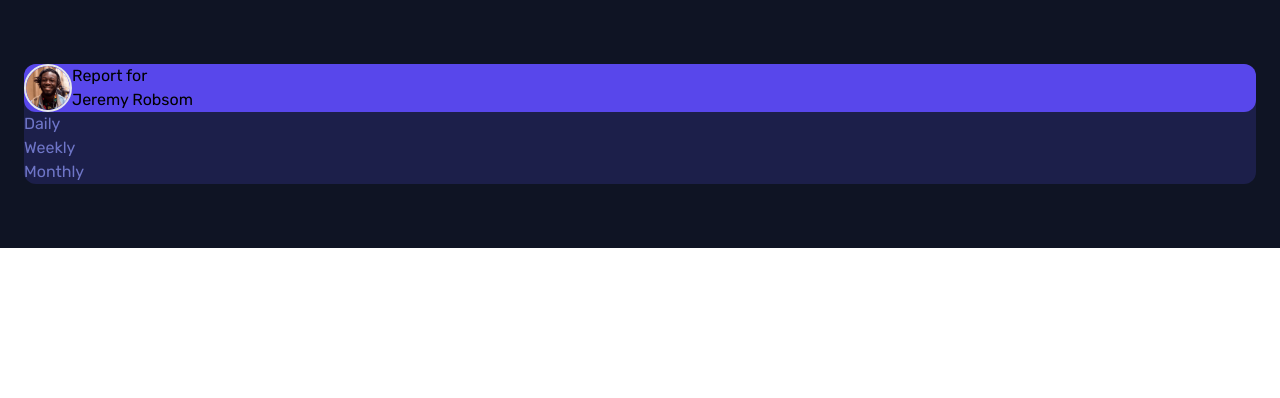
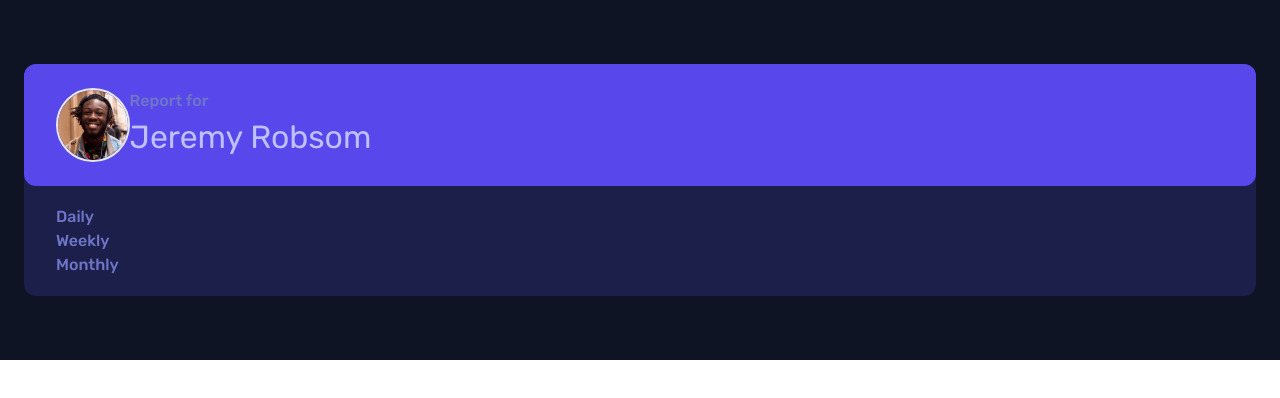
Before and after one commit to elvisowusu/Time-Tracker, a React (Vite) app: page / in a window 1280 px wide. Shown: the top 398 px of the page. Built offline with nearby package versions, Linux system fonts and the light colour scheme.

Commit message:
Refactor MainComponent styling

```diff
--- a/src/MainComponent.jsx
+++ b/src/MainComponent.jsx
@@ -26,14 +26,14 @@ function MainComponent() {
     return (
         <div className='flex flex-col items-center bg-Verydarkblue px-[1.5rem] py-[4rem]'>
            <div className='bg-Darkblue w-full rounded-xl'>
-            <div className='flex items-center bg-BlueColor rounded-xl'>
-                <img className='w-12 border-2 rounded-full' src={Jeremy} alt="image" />
-                <p ><span className='block'>Report for </span><span>Jeremy Robsom</span></p>
+                <div className='flex items-center bg-BlueColor rounded-xl px-[2rem] py-[1.5rem]'>
+                    <img className='w-[4.6rem] border-2 rounded-full' src={Jeremy} alt="image" />
+                    <p ><span className='block text-Desaturatedblue font-medium'>Report for </span><span className='text-PaleBlue text-[1.5rem] lg:text-[2rem]'>Jeremy Robsom</span></p>
                 </div>
-            <p className='flex lg:flex-col justify-between'>
+                <p className='flex lg:flex-col justify-between px-[2rem] py-[1.2rem]'>
                     {
                         JeremyProfile.map((Jeremy)=>{
-                        return <span className='text-Desaturatedblue hover:text-PaleBlue'>{Jeremy}</span>
+                            return <span className='allText'>{Jeremy}</span>
                         })
                     }
                 </p>
--- a/src/index.css
+++ b/src/index.css
@@ -3,3 +3,9 @@
 @tailwind base;
 @tailwind components;
 @tailwind utilities;
+
+@layer components{
+    .allText{
+        @apply text-Desaturatedblue hover:text-PaleBlue font-medium;
+    }
+}
```
Lines whose indentation alone changed are shown as unchanged.
